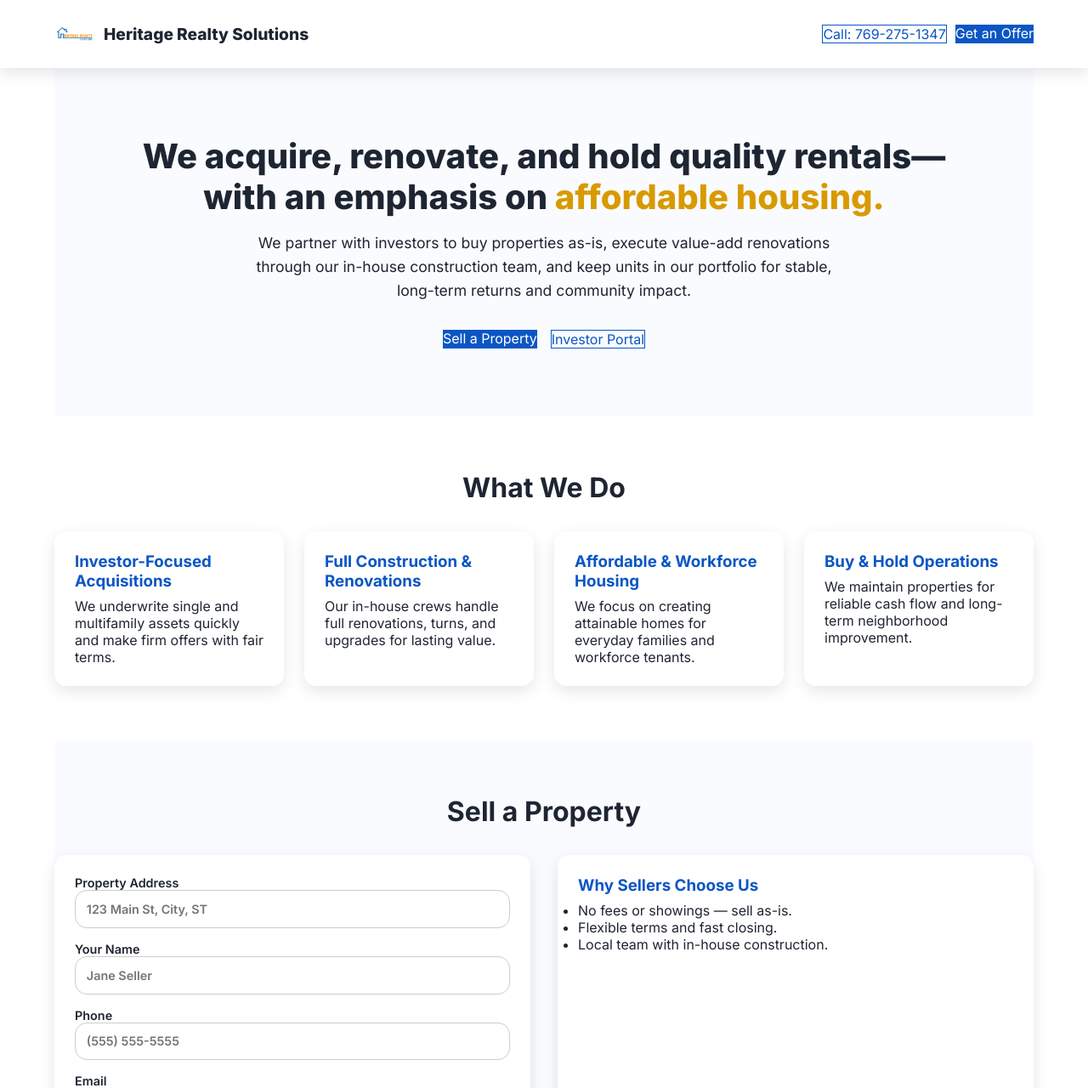
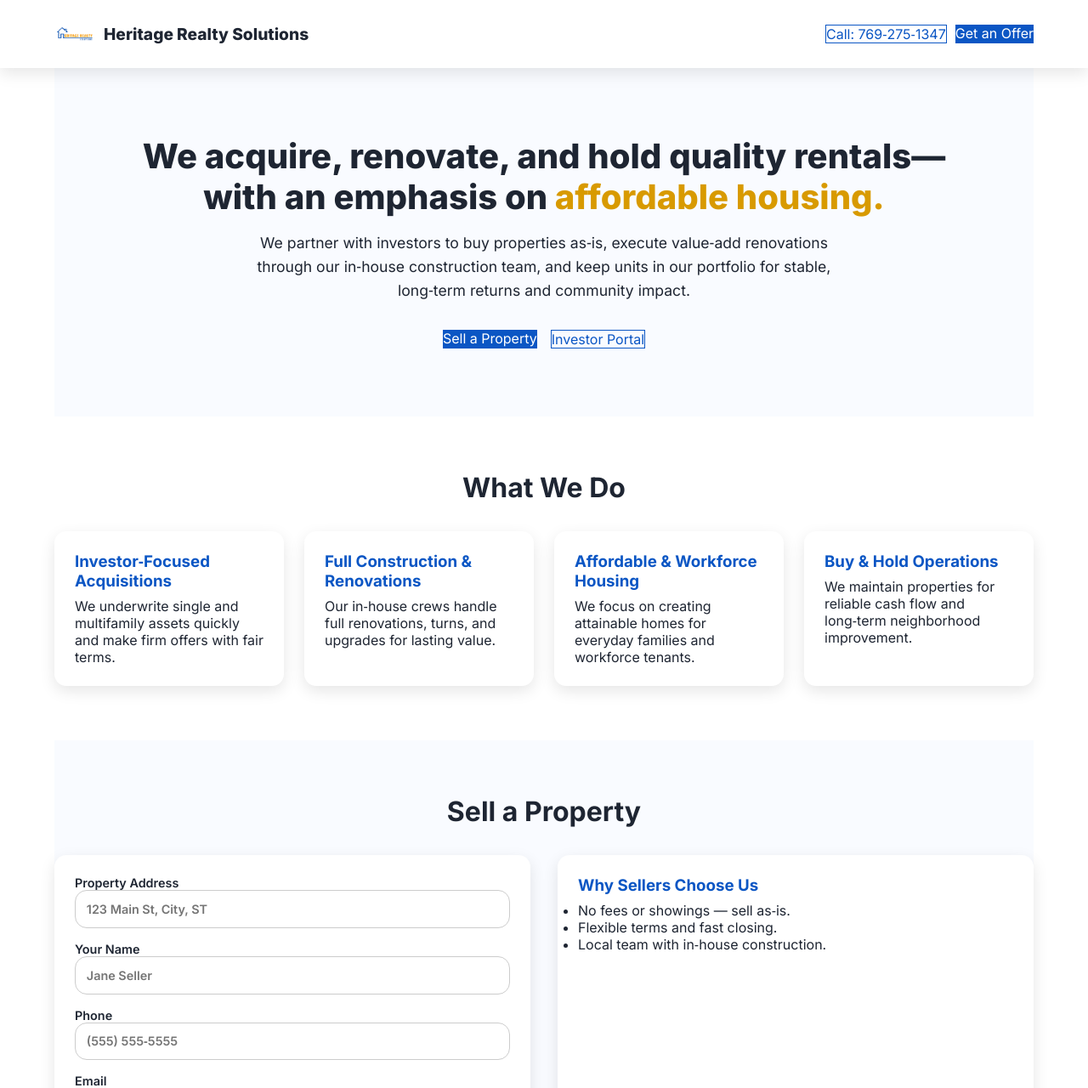
Before and after one commit to HeritageRealtySolutions/heritagerealtysolutions, a plain HTML site: page index.html in a window 1280 px wide. Shown: the top 1280 px of the page at 85% size. Drawn offline with Linux system fonts and the light colour scheme.

Commit message:
Update index.html

```diff
--- a/index.html
+++ b/index.html
@@ -6,7 +6,7 @@
   <title>Heritage Realty Solutions | Affordable Housing • Investor-Focused • Buy & Hold</title>
   <meta name="description" content="Heritage Realty Solutions acquires, renovates, and holds rental housing with a focus on affordability and quality. We partner with investors and operate a full-service construction team." />
   <meta property="og:title" content="Heritage Realty Solutions" />
-  <meta property="og:description" content="Investor-focused acquisitions • Affordable housing • Full construction & renovations • Buy & hold." />
+  <meta property="og:description" content="Investor‑focused acquisitions • Affordable housing • Full construction & renovations • Buy & hold." />
   <meta property="og:type" content="website" />
   <meta name="theme-color" content="#0B56C4" />
   <link rel="preconnect" href="https://fonts.googleapis.com">
@@ -80,7 +80,7 @@
         <span>Heritage Realty Solutions</span>
       </div>
       <div class="nav-buttons">
-        <a href="#contact" class="btn-outline">Call: 769-275-1347</a>
+        <a href="#contact" class="btn-outline">Call: 769‑275‑1347</a>
         <a href="#sell" class="btn-primary">Get an Offer</a>
       </div>
     </div>
@@ -88,7 +88,7 @@
 
   <section class="hero">
     <h1>We acquire, renovate, and hold quality rentals—<br>with an emphasis on <span>affordable housing.</span></h1>
-    <p>We partner with investors to buy properties as-is, execute value-add renovations through our in-house construction team, and keep units in our portfolio for stable, long-term returns and community impact.</p>
+    <p>We partner with investors to buy properties as‑is, execute value‑add renovations through our in‑house construction team, and keep units in our portfolio for stable, long‑term returns and community impact.</p>
     <div class="cta">
       <a href="#sell" class="btn-primary">Sell a Property</a>
       <a href="#investors" class="btn-outline">Investor Portal</a>
@@ -98,10 +98,10 @@
   <section id="services">
     <h2>What We Do</h2>
     <div class="grid cards">
-      <div class="card"><h3>Investor-Focused Acquisitions</h3><p>We underwrite single and multifamily assets quickly and make firm offers with fair terms.</p></div>
-      <div class="card"><h3>Full Construction & Renovations</h3><p>Our in-house crews handle full renovations, turns, and upgrades for lasting value.</p></div>
+      <div class="card"><h3>Investor‑Focused Acquisitions</h3><p>We underwrite single and multifamily assets quickly and make firm offers with fair terms.</p></div>
+      <div class="card"><h3>Full Construction & Renovations</h3><p>Our in‑house crews handle full renovations, turns, and upgrades for lasting value.</p></div>
       <div class="card"><h3>Affordable & Workforce Housing</h3><p>We focus on creating attainable homes for everyday families and workforce tenants.</p></div>
-      <div class="card"><h3>Buy & Hold Operations</h3><p>We maintain properties for reliable cash flow and long-term neighborhood improvement.</p></div>
+      <div class="card"><h3>Buy & Hold Operations</h3><p>We maintain properties for reliable cash flow and long‑term neighborhood improvement.</p></div>
     </div>
   </section>
 
@@ -112,7 +112,7 @@
         <form name="sell-form" method="post" data-netlify="true">
           <label>Property Address<input name="address" placeholder="123 Main St, City, ST" required></label>
           <label>Your Name<input name="name" placeholder="Jane Seller" required></label>
-          <label>Phone<input name="phone" placeholder="(555) 555-5555" required></label>
+          <label>Phone<input name="phone" placeholder="(555) 555‑5555" required></label>
           <label>Email<input name="email" placeholder="you@example.com"></label>
           <label>Situation<textarea name="notes" placeholder="Tell us about the condition, tenants, or timeline."></textarea></label>
           <button type="submit">Submit Property</button>
@@ -121,9 +121,9 @@
       <div class="card">
         <h3>Why Sellers Choose Us</h3>
         <ul>
-          <li>No fees or showings — sell as-is.</li>
+          <li>No fees or showings — sell as‑is.</li>
           <li>Flexible terms and fast closing.</li>
-          <li>Local team with in-house construction.</li>
+          <li>Local team with in‑house construction.</li>
         </ul>
       </div>
     </div>
@@ -134,13 +134,13 @@
     <div class="grid" style="grid-template-columns:1fr 1fr;gap:2rem">
       <div class="card">
         <h3>Strategy</h3>
-        <p>We pursue long-term yield by acquiring, renovating, and stabilizing affordable housing portfolios in strong markets.</p>
+        <p>We pursue long‑term yield by acquiring, renovating, and stabilizing affordable housing portfolios in strong markets.</p>
       </div>
       <div class="card">
         <form name="investor-form" method="post" data-netlify="true">
           <label>Name<input name="name" placeholder="Alex Investor" required></label>
           <label>Email<input type="email" name="email" placeholder="you@company.com" required></label>
-          <label>Phone<input name="phone" placeholder="(555) 555-5555"></label>
+          <label>Phone<input name="phone" placeholder="(555) 555‑5555"></label>
           <label>Message<textarea name="message" placeholder="Share goals or questions."></textarea></label>
           <button type="submit">Request Info</button>
         </form>
@@ -153,8 +153,8 @@
     <div class="grid" style="grid-template-columns:1fr 1fr;gap:2rem">
       <div class="card">
         <p><strong>Email:</strong> <a href="mailto:marlon@heritagerealtysolutions.net">marlon@heritagerealtysolutions.net</a><br>
-        <strong>Mobile:</strong> <a href="tel:+17692751347">769-275-1347</a><br>
-        <strong>Office:</strong> <a href="tel:+16019812925">601-981-2925</a></p>
+        <strong>Mobile:</strong> <a href="tel:+17692751347">769‑275‑1347</a><br>
+        <strong>Office:</strong> <a href="tel:+16019812925">601‑981‑2925</a></p>
         <p><small>Business hours: Mon–Fri 9a–6p (CT) • Sat by appointment</small></p>
       </div>
       <div class="card">
@@ -172,10 +172,10 @@
     <div class="foot">
       <div>
         <img src="heritage-logo.png" alt="Heritage Realty Solutions" style="height:40px;width:auto;margin-bottom:.5rem">
-        <p>Investor-focused acquisitions and renovations with a commitment to affordable housing and long-term portfolio holds.</p>
+        <p>Investor‑focused acquisitions and renovations with a commitment to affordable housing and long‑term portfolio holds.</p>
       </div>
       <div>
-        <p><strong>Contact</strong><br>769-275-1347<br>601-981-2925<br><a href="mailto:marlon@heritagerealtysolutions.net">marlon@heritagerealtysolutions.net</a></p>
+        <p><strong>Contact</strong><br>769‑275‑1347<br>601‑981‑2925<br><a href="mailto:marlon@heritagerealtysolutions.net">marlon@heritagerealtysolutions.net</a></p>
       </div>
       <div>
         <p><strong>Links</strong><br><a href="#services">Services</a><br><a href="#sell">Sell</a><br><a href="#investors">Investors</a><br><a href="#contact">Contact</a></p>
```
